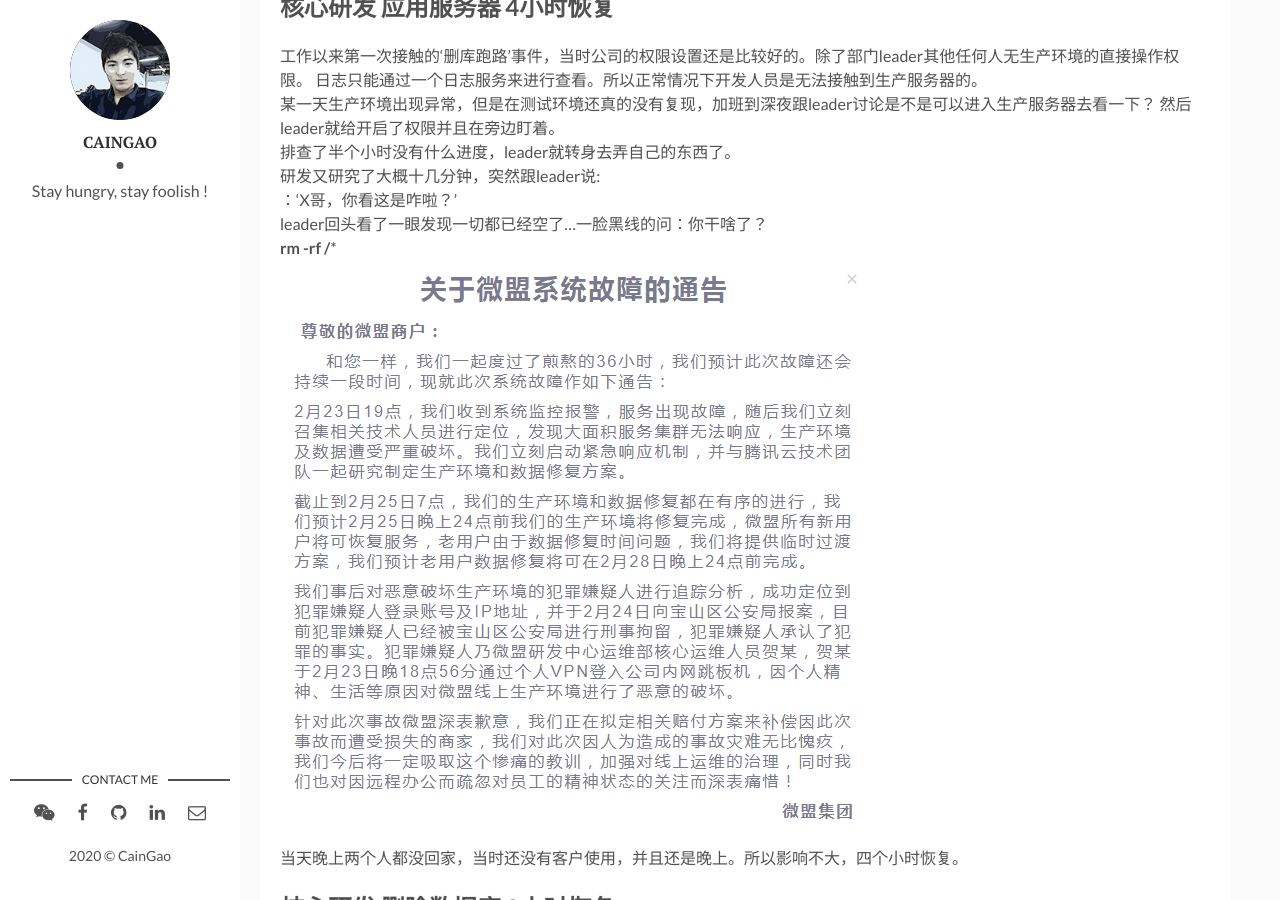
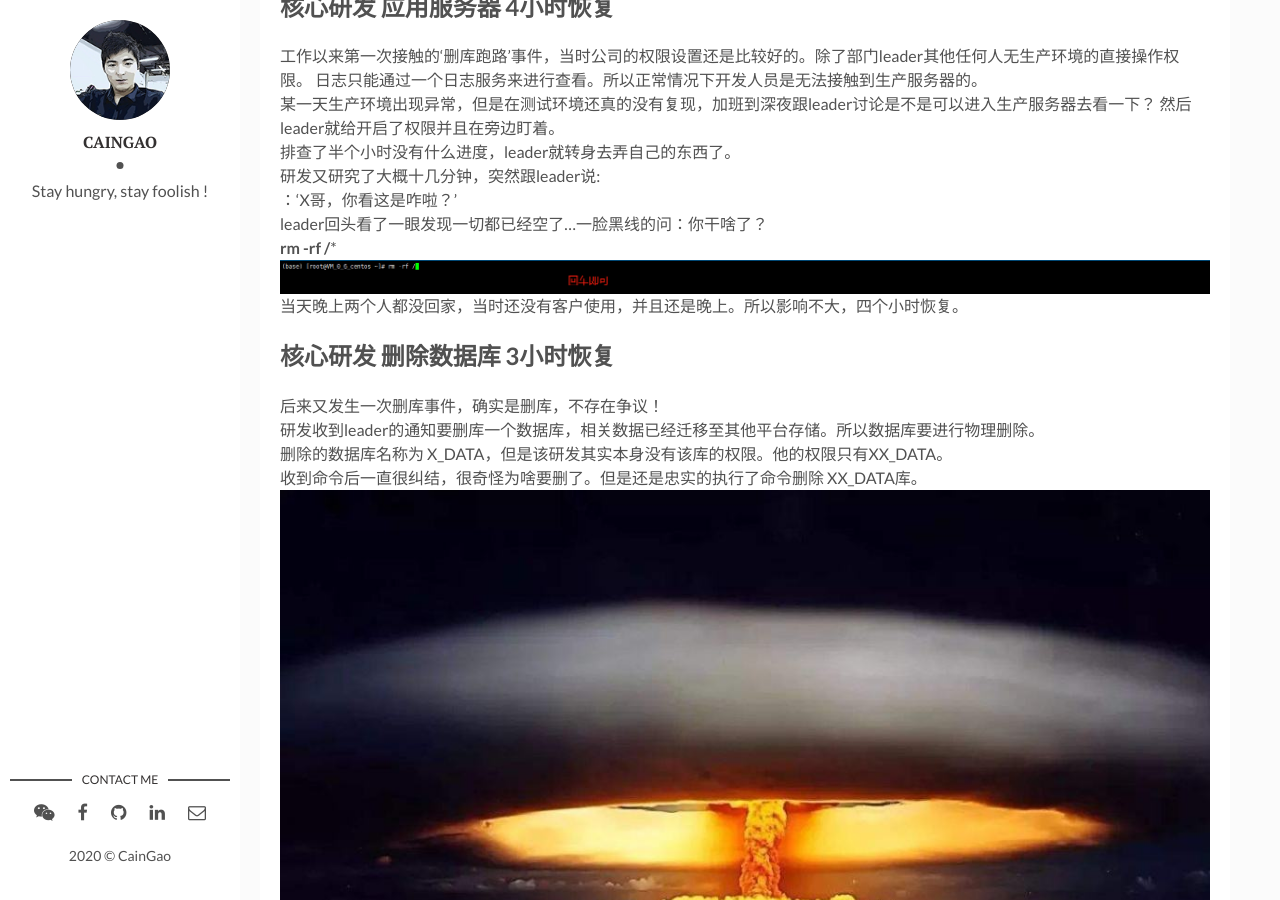
Before and after one commit to CainGao0/CainGao0, a Jekyll site: the page built from _posts/2020-02-26-weimeng-shanku-shenbian.markdown, in a window 1280 px wide and 900 px high, scrolled down 1405 px. Built offline with Jekyll 4.4.1, drawn with Linux system fonts in a browser that asks for light colours; comment, search, counter and statistics services are not loaded.

Commit message:
add weimeng

```diff
--- a/_posts/2020-02-26-weimeng-shanku-shenbian.markdown
+++ b/_posts/2020-02-26-weimeng-shanku-shenbian.markdown
@@ -24,7 +24,7 @@ tags: [胡思乱想] # add tag
 ：‘X哥，你看这是咋啦？’
 leader回头看了一眼发现一切都已经空了...一脸黑线的问：你干啥了？
 **rm -rf /***
-![回车确认!]({{site.baseurl}}/assets/img/weimeng.png)
+![回车确认!]({{site.baseurl}}/assets/img/rm.png)
 当天晚上两个人都没回家，当时还没有客户使用，并且还是晚上。所以影响不大，四个小时恢复。
 
 ##  核心研发 删除数据库 3小时恢复
```
